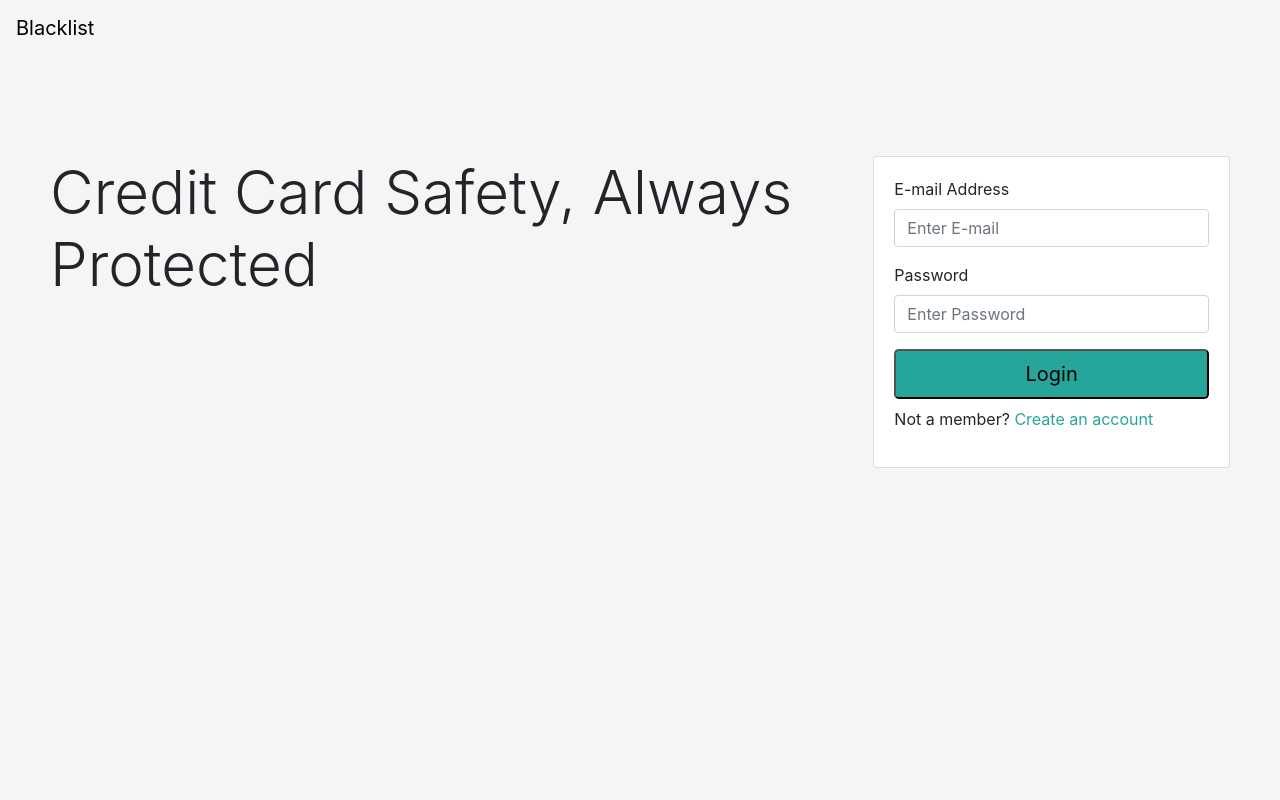
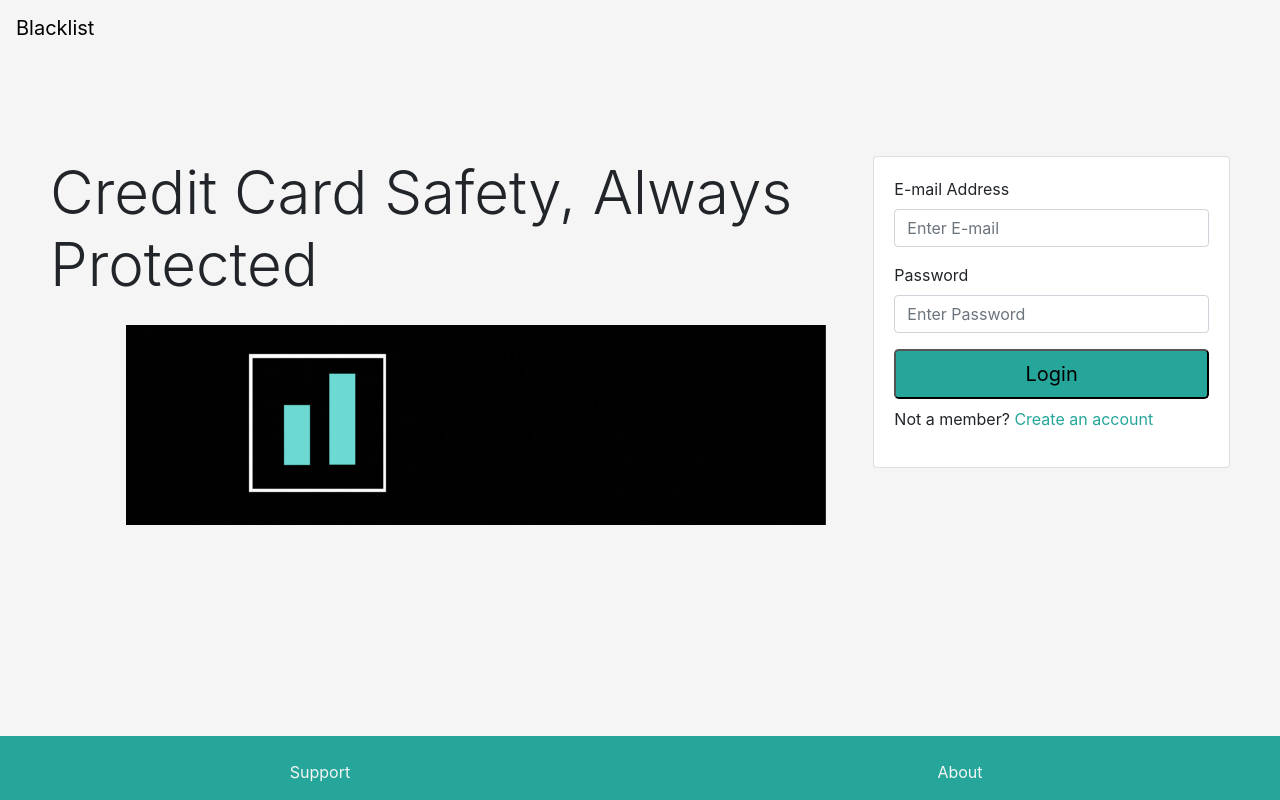
Before and after one commit to saplanyanki/Blacklist_Fraud_Detection_App, a Flask app: page / in a window 1280 px wide. Run offline with Flask 2, Linux system fonts and the light colour scheme.

Commit message:
Added footer and gif to login page, changed upload_page look

```diff
--- a/app/static/css/login_upload_page.css
+++ b/app/static/css/login_upload_page.css
@@ -1,19 +1,13 @@
 .bg-nav{
-    background: #F5F5F5;
-    /* background: -webkit-linear-gradient(to right, #0047AB, #000000);
-    background: linear-gradient(to right, #0047AB, #000000); */
-}
-
-.bg{
     background: #F5F5F5;
 }
 
-.mt-100{
+.mt-right{
     margin-top:100px;
     margin-left:50px;
 }
 
-.mt-99{
+.mt-left{
     margin-top:100px;
     margin-right:50px;
 }
@@ -29,21 +23,26 @@ table {
     border: 1px solid black;
 }
 
-th, td {
-    border: 1px solid black;
-    padding: 8px;
-    text-align: center;
+.color {
+    background-color: #26A69A;
 }
 
-th {
-    background-color: lightgray;
-}
-
-.logout_button {
-    background-color: #26A69A;
+.center {
+    text-align: center;
+    margin: auto;
 }
 
 #inp {
     text-align: center;
     margin: auto;
 }
+
+.footer {
+    position: fixed;
+    left: 0;
+    bottom: 0;
+    width: 100%;
+    background-color: #26A69A;
+    color: #F5F5F5;
+    text-align: center;
+}
--- a/app/templates/login.html
+++ b/app/templates/login.html
@@ -4,8 +4,8 @@
     <!-- Required meta tags -->
     <meta charset="utf-8">
     <meta name="viewport" content="width=device-width, initial-scale=1, shrink-to-fit=no">
-      <link href="../static/assets/favicon.jpg" rel="icon">
-      <link rel="stylesheet" type="text/css" href="{{ url_for('static', filename='../static/css/login_upload_page.css') }}"
+    <link href="../static/assets/favicon.jpg" rel="icon">
+    <link rel="stylesheet" type="text/css" href="{{ url_for('static', filename='../static/css/login_upload_page.css') }}"
 
     <!-- Bootstrap CSS -->
     <link rel="stylesheet" href="https://cdn.jsdelivr.net/npm/bootstrap@4.3.1/dist/css/bootstrap.min.css" integrity="sha384-ggOyR0iXCbMQv3Xipma34MD+dH/1fQ784/j6cY/iJTQUOhcWr7x9JvoRxT2MZw1T" crossorigin="anonymous">
@@ -21,10 +21,13 @@
     <div class="contianer">
       <div class="row">
         <div class="col-md-8">
-          <h1 class="display-4 mt-100" style="font-size:60px">Credit Card Safety, Always Protected</h1>
+          <h1 class="display-4 mt-right" style="font-size:60px">Credit Card Safety, Always Protected</h1>
+          <div style="margin-left: 15%; margin-top: 3%;">
+            <img src="{{ url_for('static', filename='../static/assets/BLACKLIST.gif') }}">
+          </div>
         </div>
         <div class="col-md-4">
-          <div class="card mt-99">
+          <div class="card mt-left">
             <div class="card-body">
               <form method="POST">
                 <div class="form-group">
@@ -35,7 +38,7 @@
                   <label for="password">Password</label>
                   <input type="password" class="form-control" id="password" name="password" placeholder="Enter Password"/>
                 </div>
-                  <button type="submit" class="btn-block btn-lg logout_button" value="Login">Login</button>
+                  <button type="submit" class="btn-block btn-lg color" value="Login">Login</button>
               </form>
               <p class="mt-2">Not a member? <a href="register" style="color: #26A69A;">Create an account</a></p>
             </div>
@@ -43,6 +46,16 @@
         </div>
       </div>
     </div>
+    <div class="footer">
+      <div style="width: 50%; float: left;">
+        <br>
+        <p><a href="" style="color: #F5F5F5;">Support</a></p>
+      </div>
+      <div style="width: 50%; float: right;">
+        <br>
+        <p><a href="" style="color: #F5F5F5;">About</a></p>
+      </div>
+    </div>
     </form>
   </body>
 </html>
--- a/app/templates/register.html
+++ b/app/templates/register.html
@@ -19,10 +19,10 @@
     <div class="container", style="text-align: center;">
       <div class="row">
         <div class="col-md-8">
-            <h1 class="display-4 mt-100" style="font-size:60px">Register Your Account</h1>
+            <h1 class="display-4 mt-right" style="font-size:60px">Register Your Account</h1>
         </div>
         <div class="col-md-4">
-          <div class="card mt-99">
+          <div class="card mt-left">
             <div class="card-body">
                 <form method="POST">
                   <div class="form-group">
@@ -39,7 +39,7 @@
                   </div>
                   <h6>Your password must contain 8 characters.</h6>
                   <br />
-                  <button type="submit" class="btn btn-primary btn-block btn-lg" value="Login">Submit</button>
+                  <button type="submit" class="btn-block btn-lg color" value="Login">Submit</button>
                 </form>
             </div>
           </div>
--- a/objectives.txt
+++ b/objectives.txt
@@ -4,3 +4,4 @@
                          Secondary color: #009688 (a medium shade of teal green),
                          Tertiary color: #26A69A (a light shade of teal green),
                          Background color: #F5F5F5 (a light gray)
+- Add 'All rights reserved'
```
Also changed, not shown: app/templates/upload_page.html (+4 -4 lines), app/templates/about.html (added), app/templates/support.html (added).
